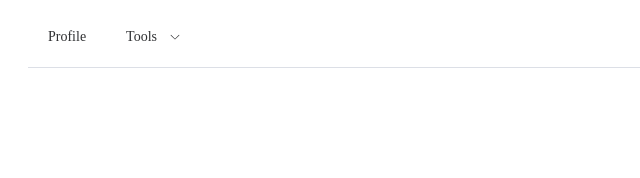
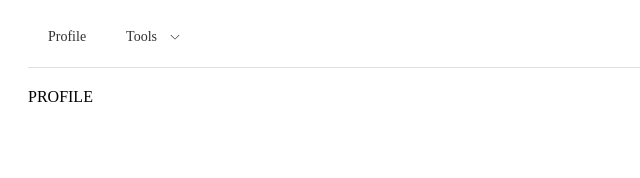
Before and after one commit to Archerist/archerist.github.io, a Vue app: page /#/ in a window 1280 px wide. Shown: the top 178 px of the page, without its empty margins (0-640 px from the left). Built offline with nearby package versions, Linux system fonts and the light colour scheme.

Commit message:
routing is done

```diff
--- a/src/App.vue
+++ b/src/App.vue
@@ -3,24 +3,41 @@
 	<div class="common-layout">
 	<el-container>
 		<el-header>
-			<el-menu mode="horizontal" :ellipsis="true" id="nav">
-				<el-menu-item index="1">Profile</el-menu-item>
-				<el-sub-menu index="2">
+			<el-menu mode="horizontal" id="nav" @select="handleSelect">
+				<el-menu-item index="/">Profile</el-menu-item>
+				<el-sub-menu index="/tools">
 					<template #title>
 						Tools
 					</template>
-					<el-menu-item>JWT</el-menu-item>
+					<el-menu-item index="/tools/jwt">JWT</el-menu-item>
 				</el-sub-menu>
 			</el-menu>
 		</el-header>
 		<el-main>
-			<div>
+			<el-container>
 				<router-view />
-			</div>
+			</el-container>
 		</el-main>
 	</el-container>
 	</div>
 </template>
 
+<script lang="ts">
+
+import { MenuItemClicked } from "element-plus";
+import { defineComponent } from "vue";
+
+export default defineComponent({
+	name:"App",
+	methods:{
+		handleSelect : function (index:string) {
+			this.$router.push(index)
+		}
+	}
+})
+
+
+</script>
+
 <style>
 </style>
--- a/src/router/index.ts
+++ b/src/router/index.ts
@@ -7,15 +7,15 @@ const routes: Array<RouteRecordRaw> = [
 		name: "Home",
 		component: Index,
 	},
-  /* {
-    path: "/about",
-    name: "About",
+	{
+		path: "/tools/jwt",
+		name: "JWT",
 		// route level code-splitting
 		// this generates a separate chunk (about.[hash].js) for this route
 		// which is lazy-loaded when the route is visited.
 		component: () =>
-      import(/* webpackChunkName: "about"  "../views/About.vue"),
-  }, */
+			import(/* webpackChunkName: "JWT" */ "../views/JWT.vue"),
+	},
 ];
 
 const router = createRouter({
--- a/src/views/Index.vue
+++ b/src/views/Index.vue
@@ -1,5 +1,5 @@
 <template>
 	<div>
-
+		PROFILE
 	</div>
 </template>
--- /dev/null
+++ b/src/views/JWT.vue
@@ -0,0 +1,5 @@
+<template>
+<el-main>
+    JWT
+</el-main>
+</template>
```
Lines whose indentation alone changed are shown as unchanged.
